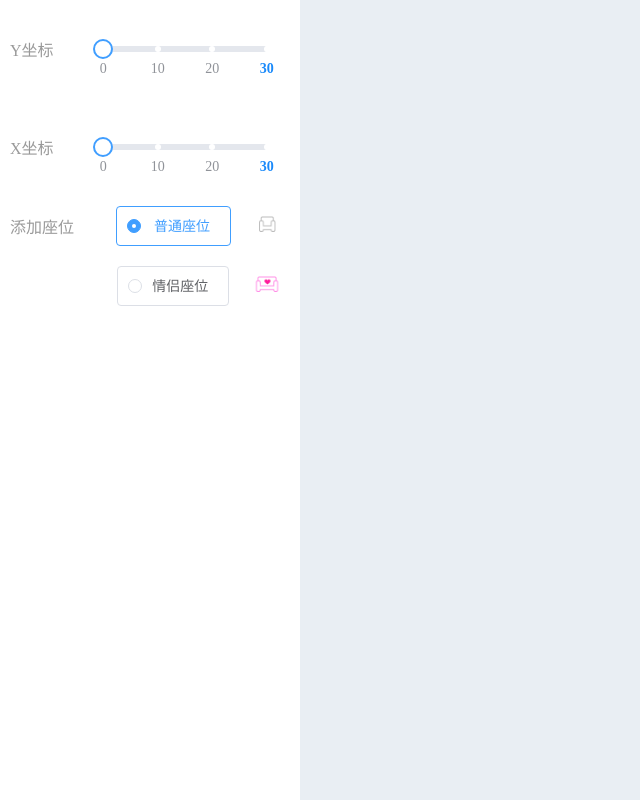
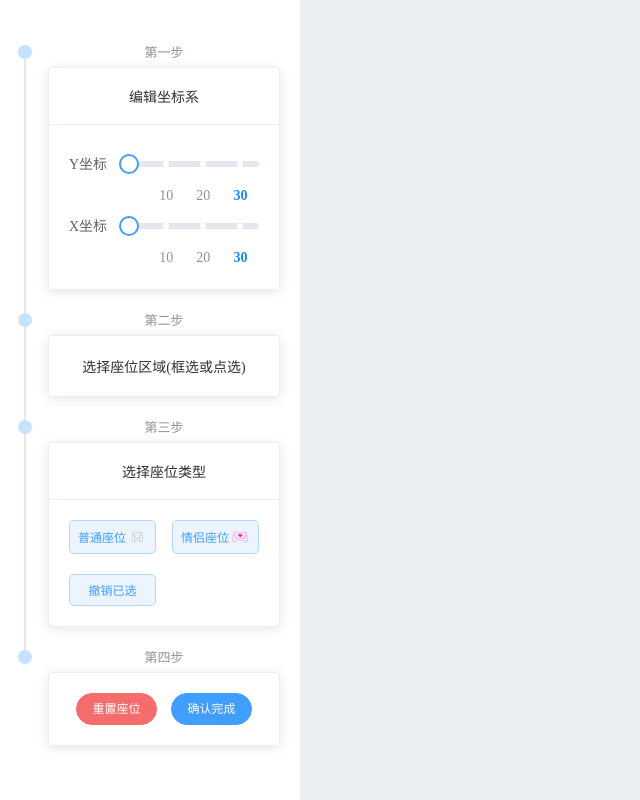
Before and after one commit to zenghao0219/seat-select-controller, a Vue app: page /#/ in a window 1280 px wide. Shown: the whole page, without its empty margins (0-640 px from the left). Built offline with nearby package versions, Linux system fonts and the light colour scheme.

Commit message:
框选点选逻辑完成
1.框选逻辑
2.点选逻辑
3.清除座位
4.反向选择

```diff
--- a/package.json
+++ b/package.json
@@ -9,6 +9,7 @@
   },
   "dependencies": {
     "axios": "^0.18.0",
+    "better-scroll": "^1.15.2",
     "core-js": "^2.6.5",
     "element-ui": "^2.4.5",
     "vue": "^2.6.10",
--- a/src/pages/HallSeat.vue
+++ b/src/pages/HallSeat.vue
@@ -1,10 +1,10 @@
 <template>
     <el-container>
       <el-aside>
-        <controller-aside/>
+        <controller-aside @markSeats="markSeats" @clearSeat="clearSeat"/>
       </el-aside>
       <el-main>
-        <coordinate-system/>
+        <coordinate-system ref="coordinateSystem"/>
       </el-main>
     </el-container>
 </template>
@@ -26,7 +26,14 @@ export default {
   },
   watch: {},
   computed: {},
-  methods: {},
+  methods: {
+    markSeats (e) {
+      this.$refs.coordinateSystem.markSeats(e)
+    },
+    clearSeat () {
+      this.$refs.coordinateSystem.clearSeat()
+    }
+  },
   created () {},
   mounted () {}
 }
--- a/src/pages/components/ControllerAside.vue
+++ b/src/pages/components/ControllerAside.vue
@@ -1,39 +1,97 @@
 <template>
-  <div class="pages">
-    <el-row class="_slider" type="flex" align="middle" justify="space-between">
-      <el-col :span="6" class="tag">Y坐标</el-col>
-      <el-col :span="14" :offset="2">
+  <div class="pages" ref="contentScroll">
+    <div class="scroll">
+      <el-timeline>
+        <el-timeline-item timestamp="第一步" placement="top" size= 'large' color="#C6E2FF">
+          <el-card>
+            <div slot="header">
+                <span>编辑坐标系</span>
+            </div>
+            <el-form label-position="left" label-width="60px">
+              <el-form-item label="Y坐标">
                 <el-slider v-model="y" :max="max" :marks="marks" @change="handleChangeY"></el-slider>
+              </el-form-item>
+              <el-form-item label="X坐标">
+                <el-slider v-model="x" :max="max" :marks="marks" @change="handleChangeX"></el-slider>
+              </el-form-item>
+            </el-form>
+          </el-card>
+        </el-timeline-item>
+        <el-timeline-item timestamp="第二步" placement="top" size= 'large' color="#C6E2FF">
+          <el-card>
+            选择座位区域(框选或点选)
+          </el-card>
+        </el-timeline-item>
+        <el-timeline-item timestamp="第三步" placement="top" size= 'large' color="#C6E2FF">
+          <el-card>
+            <div slot="header">
+                <span>选择座位类型</span>
+            </div>
+            <el-row>
+              <el-col :span="11">
+                <div class="seatButton" @click="markSeats('normal')">普通座位<img class="seat-demo" src="../../assets/images/0-0-1.png"/></div>
               </el-col>
-      <el-col :span="2"></el-col>
+              <el-col :span="2">
+                &nbsp;
+              </el-col>
+              <el-col :span="11">
+                <div  class="seatButton" @click="markSeats('love')">情侣座位<img class="seat-demo" src="../../assets/images/5-0-3.png"/></div>
+              </el-col>
             </el-row>
-    <el-row class="_slider" type="flex" align="middle" justify="space-between">
-      <el-col :span="6" class="tag">X坐标</el-col>
-      <el-col :span="14" :offset="2">
-        <el-slider v-model="x" :max="max" :marks="marks" @change="handleChangeX"></el-slider>
+            <el-row style="margin-top:20px">
+              <el-col :span="11">
+                <div class="seatButton" @click="markSeats('clear')">
+                  <p class="seatText">撤销已选</p>
+                  </div>
               </el-col>
-      <el-col :span="2"></el-col>
+              <el-col :span="2">
+                &nbsp;
+              </el-col>
+              <el-col :span="11">
+
+              </el-col>
             </el-row>
-    <el-row class="choose_seat_type" type="flex" align="middle" justify="space-between">
-      <el-col :span="6" class="tag">添加座位</el-col>
-      <el-col :span="12" :offset="2">
-        <el-radio v-model="chooseSeat" label="1" border>
-          普通座位
-        </el-radio>
+          </el-card>
+        </el-timeline-item>
+        <el-timeline-item timestamp="第四步" placement="top" size= 'large' color="#C6E2FF">
+          <el-card>
+            <el-row>
+              <el-col :span="12">
+                <el-popover
+                  placement="top"
+                  width="160"
+                  v-model="visible">
+                  <p>确认情空所有的座位吗？(已编辑的座位也会清除)</p>
+                  <div style="text-align: right; margin: 0">
+                    <el-button size="mini" type="text" @click="visible = false">取消</el-button>
+                    <el-button type="primary" size="mini" @click="clearSeat()">确定</el-button>
+                  </div>
+                  <el-button slot="reference" size="small" round type="danger">重置座位</el-button>
+                </el-popover>
               </el-col>
-      <el-col :span="4"><img class="seat-demo" src="../../assets/images/0-0-1.png"/></el-col>
+              <el-col :span="12">
+                <el-popover
+                  placement="top"
+                  width="160"
+                  v-model="visible2">
+                  <p>确认不再修改吗？</p>
+                  <div style="text-align: right; margin: 0">
+                    <el-button size="mini" type="text" @click="visible2 = false">取消</el-button>
+                    <el-button type="primary" size="mini" @click="visible2 = false">确定</el-button>
+                  </div>
+                  <el-button slot="reference" size="small" round type="primary">确认完成</el-button>
+                </el-popover>
+              </el-col>
             </el-row>
-    <el-row class="choose_seat_type" type="flex" align="middle" justify="space-between">
-      <el-col :span="6"></el-col>
-      <el-col :span="12" :offset="2">
-        <el-radio v-model="chooseSeat" label="2" border>情侣座位</el-radio>
-      </el-col>
-      <el-col :span="4"><img class="seat-demo" src="../../assets/images/5-0-3.png"/></el-col>
-    </el-row>
+          </el-card>
+        </el-timeline-item>
+      </el-timeline>
+    </div>
   </div>
 </template>
 
 <script>
+import BScroll from 'better-scroll'
 import { mapMutations } from 'vuex'
 export default {
   name: 'ControllerAside',
@@ -41,11 +99,10 @@ export default {
   props: {},
   data () {
     return {
-      max: 30,
+      max: 35,
       x: 0,
       y: 0,
       marks: {
-        0: '0',
         10: '10',
         20: '20',
         30: {
@@ -55,7 +112,8 @@ export default {
           label: this.$createElement('strong', '30')
         }
       },
-      chooseSeat: '1'
+      visible: false,
+      visible2: false
     }
   },
   watch: {},
@@ -67,24 +125,64 @@ export default {
     },
     handleChangeY () {
       this.changeY(this.y)
+    },
+    markSeats (e) {
+      this.$emit('markSeats', e)
+    },
+    clearSeat () {
+      this.visible = false
+      this.$emit('clearSeat')
     }
   },
   created () {},
-  mounted () {}
+  mounted () {
+    this.$nextTick(() => {
+      if (!this.scroll) {
+        this.scroll = new BScroll(this.$refs.contentScroll, {
+          scrollbar: {
+            fade: true,
+            interactive: false // 1.8.0 新增
+          },
+          mouseWheel: {
+            speed: 20,
+            invert: false,
+            easeTime: 300
+          },
+          scroll: true,
+          click: true }
+        )
+      } else {
+        this.scroll.refresh()
+      }
+    })
+  }
 }
 </script>
 <style lang="stylus" scoped>
-.tag
-  text-align: left;
-
-._slider
+.pages
   box-sizing: border-box;
-  padding: 30px 10px;
-
-.choose_seat_type
-  padding: 10px 10px;
-
+  padding: 30px 20px;
+  overflow: hidden
+  position relative
+  height 100vh
+  .scroll
+    padding-top 15px
     .seat-demo
-  width 30px;
-  height 30px;
+      width 20px
+      height 20px
+      vertical-align -65%
+    .seatButton
+      display flex
+      align-items center
+      justify-content space-between
+      padding 6px 8px
+      color #409EFF
+      font-size 12px
+      background #ecf5ff
+      border 1px #b3d8ff solid
+      border-radius 5px
+      cursor pointer
+      .seatText
+        text-align:center
+        width:100%
 </style>
--- a/src/pages/components/CoordinateSystem.vue
+++ b/src/pages/components/CoordinateSystem.vue
@@ -3,15 +3,15 @@
   @mousedown.stop.prevent.left="start($event)"
   @mousemove.stop.prevent.left="drag($event)"
   @mouseup.stop.prevent.left="end($event)"
-  @mouseleave.stop.prevent.left="end($event)">
+  @mouseleave.stop.prevent.left="fix($event)">
   <div class="seatSelectArea" ref="seatSelectArea">
       <div class="seatArea" :style="{width:seatAreaWidth+'px',height:seatAreaHeight+ 'px'}">
-        <template v-for="seatItem in seatList">
+        <template v-for="(seatItem,index) in seatList">
           <div ref="seatItem" :x="seatItem.x" :y="seatItem.y" class="seatItem" :key="'x'+seatItem.x+'y'+seatItem.y"
           :style="{width:seatItemWidth+'px',height:seatItemWidth+'px',
           transform: 'translate3d(' + seatItem.translateX  + 'px,'+ seatItem.translateY + 'px,0px)',
-          background:seatItem.background}">
-
+          background:seatItem.background}" @click="handleClick(index)">
+            <img v-if="seatItem.backimg" :src="seatItem.backimg">
           </div>
         </template>
       </div>
@@ -41,9 +41,15 @@ export default {
       startY: 0,
       showDrag: false,
       seatList: [],
-      selectSeatList: [],
-      unSelectBack: '#C6E2FF',
-      selectBack: '#409EFF'
+      unSelect: '#C6E2FF',
+      selecting: '#409EFF',
+      selected: '#E9EEF3',
+      timer: null,
+      normalImg: require('../../assets/images/0-0-1.png'),
+      loveImg: require('../../assets/images/5-0-3.png'),
+      loveLeftImg: require('../../assets/images/1-0-1.png'),
+      loveRightImg: require('../../assets/images/2-0-1.png'),
+      seatListBack: []
     }
   },
   watch: {
@@ -67,6 +73,54 @@ export default {
     },
     translateValue () {
       return this.seatItemWidth + this.shifting
+    },
+    // 根据seatList 生成一个类map的对象 key值为gRow坐标 value值为gRow为key值的数组
+    creatSeatMap () {
+      let seatList = this.seatList
+      let selectedList = []
+      for (const index in seatList) {
+        if (seatList[index].background === this.selected) {
+          selectedList.push(seatList[index])
+        }
+      }
+      var obj = {}
+      for (let index in selectedList) {
+        let seatRowList = selectedList[index].y
+        if (seatRowList in obj) {
+          // if (selectedList[index].backimg === this.normalImg) {
+
+          // }
+          obj[seatRowList].push(selectedList[index])
+        } else {
+          let seatArr = []
+          seatArr.push(selectedList[index])
+          obj[seatRowList] = seatArr
+        }
+      }
+      return obj
+    },
+    selectingList () {
+      let selectingList = []
+      for (const index in this.seatList) {
+        if (this.seatList[index].background === this.selecting) {
+          let temp = { ...this.seatList[index] }
+          temp.orgIndex = index
+          selectingList.push(temp)
+        }
+      }
+      var obj = {}
+      for (let index in selectingList) {
+        let seatRowList = selectingList[index].y
+        if (seatRowList in obj) {
+          obj[seatRowList].push(selectingList[index])
+        } else {
+          let seatArr = []
+
+          seatArr.push(selectingList[index])
+          obj[seatRowList] = seatArr
+        }
+      }
+      return obj
     }
   },
   methods: {
@@ -98,7 +152,8 @@ export default {
             y: y,
             translateX: that.translateValue * (x - 1),
             translateY: that.translateValue * (y - 1),
-            background: this.unSelectBack
+            background: this.unSelect,
+            backimg: null
           }
           that.seatList.push(data)
         }
@@ -121,27 +176,19 @@ export default {
     },
     start (e) {
       let that = this
-      // // 阻止事件冒泡
-      // if (e.stopPropagation) {
-      //   e.stopPropagation()
-      // } else {
-      //   e.cancelBubble = true
-      // }
-      // if (e.preventDefault) {
-      //   e.preventDefault()
-      // } else {
-      //   e.returnValue = false
-      // }
-      // 判断是否为鼠标左键被按下
-      // if (e.buttons !== 1 || e.which !== 1) return
-      // console.log(e.clientX, e.clientY)
+      // 解决mousedown导致click失效
+      if (that.timer) {
+        clearTimeout(that.timer)
+      }
+      that.timer = setTimeout(function () {
+        that.showDrag = true
+      }, 100)
       let x = e.clientX
       let y = e.clientY
       that.left = x
       that.top = y
       that.startX = x
       that.startY = y
-      that.showDrag = true
     },
     drag (e) {
       let that = this
@@ -154,7 +201,20 @@ export default {
         that.height = Math.abs(y - that.startY)
       }
     },
+    fix () {
+      if (this.showDrag) {
+        let that = this
+        that.left = 0
+        that.top = 0
+        that.width = 0
+        that.height = 0
+        that.startX = 0
+        that.startY = 0
+        that.showDrag = false
+      }
+    },
     end () {
+      clearTimeout(this.timer)
       if (this.showDrag) {
         // 首先求出 `元素左上角` 与 `选框左上角` 在X方向较大值与Y方向较大值的交点，记为M点
         // 然后求出 `元素右下角` 与` 选框右下角` 在X方向较小值与Y方向较小值的交点，记为N点。
@@ -165,16 +225,23 @@ export default {
         let dragY0 = that.top
         let dragX1 = that.left + that.width
         let dragY1 = that.top + that.height
-        that.selectSeatList = []
         for (const index in seatList) {
           let mX = Math.max(dragX0, seatList[index].left)
           let mY = Math.max(dragY0, seatList[index].top)
           let nX = Math.min(dragX1, seatList[index].right)
           let nY = Math.min(dragY1, seatList[index].bottom)
           if (mX < nX && mY < nY) {
-            this.$set(that.seatList[index], 'background', that.selectBack)
-            let temp = { ...seatList[index] }
-            that.selectSeatList.push(temp)
+            if (that.seatList[index].background === that.selecting) {
+              if (that.seatList[index].backimg === '' || that.seatList[index].backimg === null) {
+                this.$set(that.seatList[index], 'background', that.unSelect)
+              } else {
+                this.$set(that.seatList[index], 'background', that.selected)
+              }
+            } else if (that.seatList[index].background === that.unSelect) {
+              this.$set(that.seatList[index], 'background', that.selecting)
+            } else if (that.seatList[index].background === that.selected) {
+              this.$set(that.seatList[index], 'background', that.selecting)
+            }
           }
         }
         that.left = 0
@@ -184,6 +251,88 @@ export default {
         that.startX = 0
         that.startY = 0
         that.showDrag = false
+      }
+    },
+    handleClick (index) {
+      let that = this
+      if (that.seatList[index].background === that.selecting) {
+        if (that.seatList[index].backimg === '' || that.seatList[index].backimg === null) {
+          this.$set(that.seatList[index], 'background', that.unSelect)
+        } else {
+          this.$set(that.seatList[index], 'background', that.selected)
+        }
+      } else if (that.seatList[index].background === that.unSelect) {
+        this.$set(that.seatList[index], 'background', that.selecting)
+      } else if (that.seatList[index].background === that.selected) {
+        this.$set(that.seatList[index], 'background', that.selecting)
+      }
+    },
+    markSeats (e) {
+      let that = this
+      let seatList = that.seatList
+      if (e === 'normal') {
+        for (const index in seatList) {
+          if (that.seatList[index].background === that.selecting) {
+            this.$set(that.seatList[index], 'background', that.selected)
+            this.$set(that.seatList[index], 'backimg', that.normalImg)
+          }
+        }
+      } else if (e === 'love') {
+        for (let index in this.selectingList) {
+          let seatRowList = this.selectingList[index]
+          if (seatRowList.length % 2 !== 0) {
+            this.$notify({
+              title: '警告',
+              message: '请保证选择的情侣座成对出现~',
+              type: 'warning',
+              duration: 2000
+            })
+            return
+          } else {
+            for (const item of seatRowList) {
+              let left = seatRowList.find((el) => (el.x === item.x - 1))
+              let right = seatRowList.find((el) => (el.x === item.x + 1))
+              if (left === undefined && right === undefined) {
+                this.$notify({
+                  title: '警告',
+                  message: '请保证选择的情侣座位互相贴近~',
+                  type: 'warning',
+                  duration: 2000
+                })
+                return
+              }
+            }
+          }
+        }
+        for (let index in this.selectingList) {
+          let seatRowList = this.selectingList[index]
+          let direction = 'left'
+          for (const item of seatRowList) {
+            if (direction === 'left') {
+              this.$set(that.seatList[item.orgIndex], 'background', that.selected)
+              this.$set(that.seatList[item.orgIndex], 'backimg', that.loveLeftImg)
+              direction = 'right'
+            } else if (direction === 'right') {
+              this.$set(that.seatList[item.orgIndex], 'background', that.selected)
+              this.$set(that.seatList[item.orgIndex], 'backimg', that.loveRightImg)
+              direction = 'left'
+            }
+          }
+        }
+      } else if (e === 'clear') {
+        for (const index in seatList) {
+          if (that.seatList[index].background === that.selecting) {
+            this.$set(that.seatList[index], 'background', that.unSelect)
+            this.$set(that.seatList[index], 'backimg', null)
+          }
+        }
+      }
+    },
+    clearSeat () {
+      let that = this
+      for (const index in that.seatList) {
+        this.$set(that.seatList[index], 'background', that.unSelect)
+        this.$set(that.seatList[index], 'backimg', null)
       }
     }
   },
@@ -216,4 +365,10 @@ export default {
       line-height 40px;
       border-radius:5px;
       user-select:none;
+      display flex;
+      img
+        width 100%
+        height 100%
+        border none
+        object-fit cover
 </style>
```
Also changed, not shown: 1 other file (tests, documents, lock files or other folders). Lines whose indentation alone changed are shown as unchanged.
